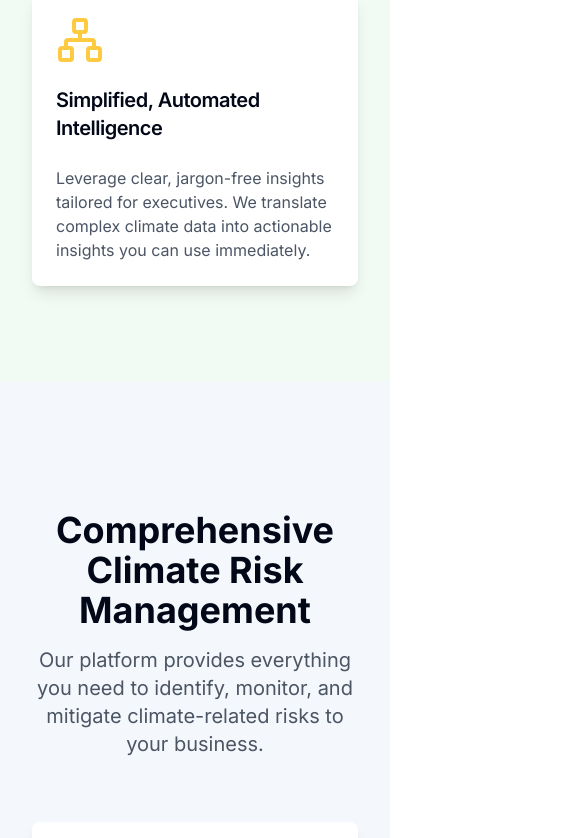
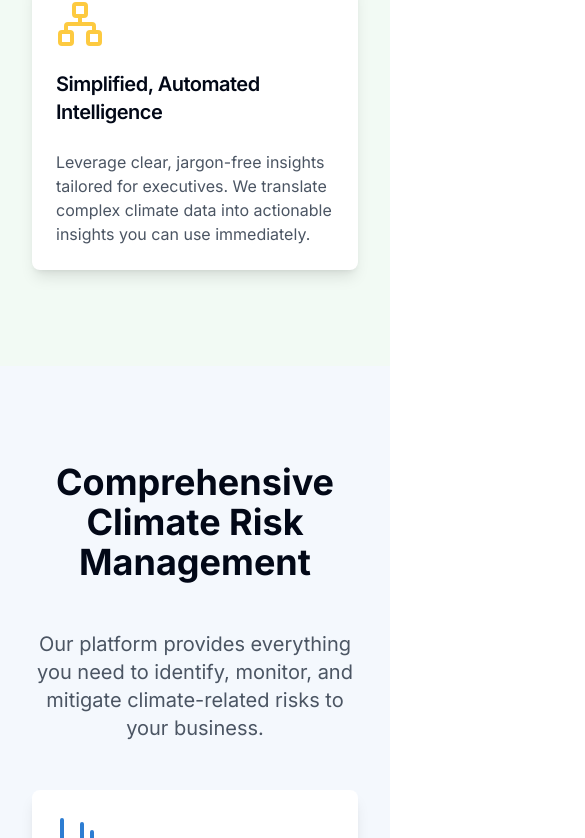
Before and after one commit to ahui21/almunakh-landing-page, a Next.js app: page / in a window 390 px wide. Shown: the part 2567-3405 px from the top of the page, 585 px wide, since content can reach past the window. Built offline with nearby package versions, Linux system fonts and the light colour scheme.

Commit message:
fixed mobile spacing bugs, fixed section spacing bugs

```diff
--- a/src/components/sections/Benefits.tsx
+++ b/src/components/sections/Benefits.tsx
@@ -27,7 +27,7 @@ export function Benefits() {
   return (
     <section id="benefits" className="py-24 bg-secondary-green/5">
       <div className="container">
-        <h2 className="text-4xl font-bold text-center mb-16">
+        <h2 className="text-4xl font-bold text-center mb-12">
           Stay Ahead of the Competition with Climate-Driven Insights
         </h2>
 
--- a/src/components/sections/CTA.tsx
+++ b/src/components/sections/CTA.tsx
@@ -7,11 +7,13 @@ export function CTA() {
     <section className="py-32 bg-primary">
       <div className="container">
         <div className="max-w-4xl mx-auto text-center text-white">
-          <h2 className="text-4xl md:text-5xl font-bold mb-6 whitespace-nowrap">
+          <h2 className="text-3xl md:text-4xl lg:text-5xl font-bold mb-6">
             Ready to Climate-Proof Your Business?
           </h2>
-          <p className="text-xl md:text-2xl mb-8 text-white/90">
-            Join leading organizations who are using Almunakh to <br />turn their climate data into a competitive advantage.
+          <p className="text-lg md:text-xl lg:text-2xl mb-8 text-white/90">
+            Join leading organizations who are using Almunakh to
+            <br className="hidden md:block" />
+            turn their climate data into a competitive advantage.
           </p>
           <div className="flex flex-col sm:flex-row gap-4 justify-center">
             <Button
--- a/src/components/sections/CaseStudies.tsx
+++ b/src/components/sections/CaseStudies.tsx
@@ -45,16 +45,14 @@ const caseStudies = [
 
 export function CaseStudies() {
   return (
-    <section id="case-studies" className="py-32 bg-secondary-yellow/5">
+    <section id="case-studies" className="py-24 bg-secondary-yellow/5">
       <div className="container">
-        <div className="text-center mb-16">
-          <h2 className="text-4xl font-bold mb-4">
-            Success Stories
-          </h2>
-          <p className="text-xl text-gray-600 max-w-3xl mx-auto">
-            See how leading organizations are using Almunakh to transform climate challenges into competitive advantages
-          </p>
-        </div>
+        <h2 className="text-4xl font-bold text-center mb-12">
+          Success Stories
+        </h2>
+        <p className="text-xl text-gray-600 max-w-3xl mx-auto text-center mb-12">
+          See how leading organizations are using Almunakh to transform climate challenges into competitive advantages
+        </p>
 
         <div className="grid md:grid-cols-3 gap-8">
           {caseStudies.map((study) => (
--- a/src/components/sections/Features.tsx
+++ b/src/components/sections/Features.tsx
@@ -50,16 +50,14 @@ const features = [
 
 export function Features() {
   return (
-    <section id="features" className="py-32 bg-primary/5">
+    <section id="features" className="py-24 bg-primary/5">
       <div className="container">
-        <div className="text-center mb-16">
-          <h2 className="text-4xl font-bold mb-4">
-            Comprehensive Climate Risk Management
-          </h2>
-          <p className="text-xl text-gray-600 max-w-3xl mx-auto">
-            Our platform provides everything you need to identify, monitor, and mitigate climate-related risks to your business.
-          </p>
-        </div>
+        <h2 className="text-4xl font-bold text-center mb-12">
+          Comprehensive Climate Risk Management
+        </h2>
+        <p className="text-xl text-gray-600 max-w-3xl mx-auto text-center mb-12">
+          Our platform provides everything you need to identify, monitor, and mitigate climate-related risks to your business.
+        </p>
 
         <div className="grid md:grid-cols-3 gap-8">
           {features.map((feature) => {
--- a/src/components/sections/Hero.tsx
+++ b/src/components/sections/Hero.tsx
@@ -11,12 +11,14 @@ export function Hero() {
         <div className="grid md:grid-cols-5 gap-8 items-center">
           <div className="md:col-span-3">
             <h1 className="text-3xl md:text-[40px] font-bold text-white mb-6 leading-tight">
-              Turn Climate Uncertainty into<br />
+              Turn Climate Uncertainty into
+              <br className="hidden md:block" />
               Business Resilience — Instantly.
             </h1>
 
             <p className="text-xl md:text-2xl text-gray-300 mb-8">
-              Real-time risk assessment and adaptive strategies that<br />
+              Real-time risk assessment and adaptive strategies that
+              <br className="hidden md:block" />
               protect your bottom line and unlock hidden opportunities
             </p>
 
```
